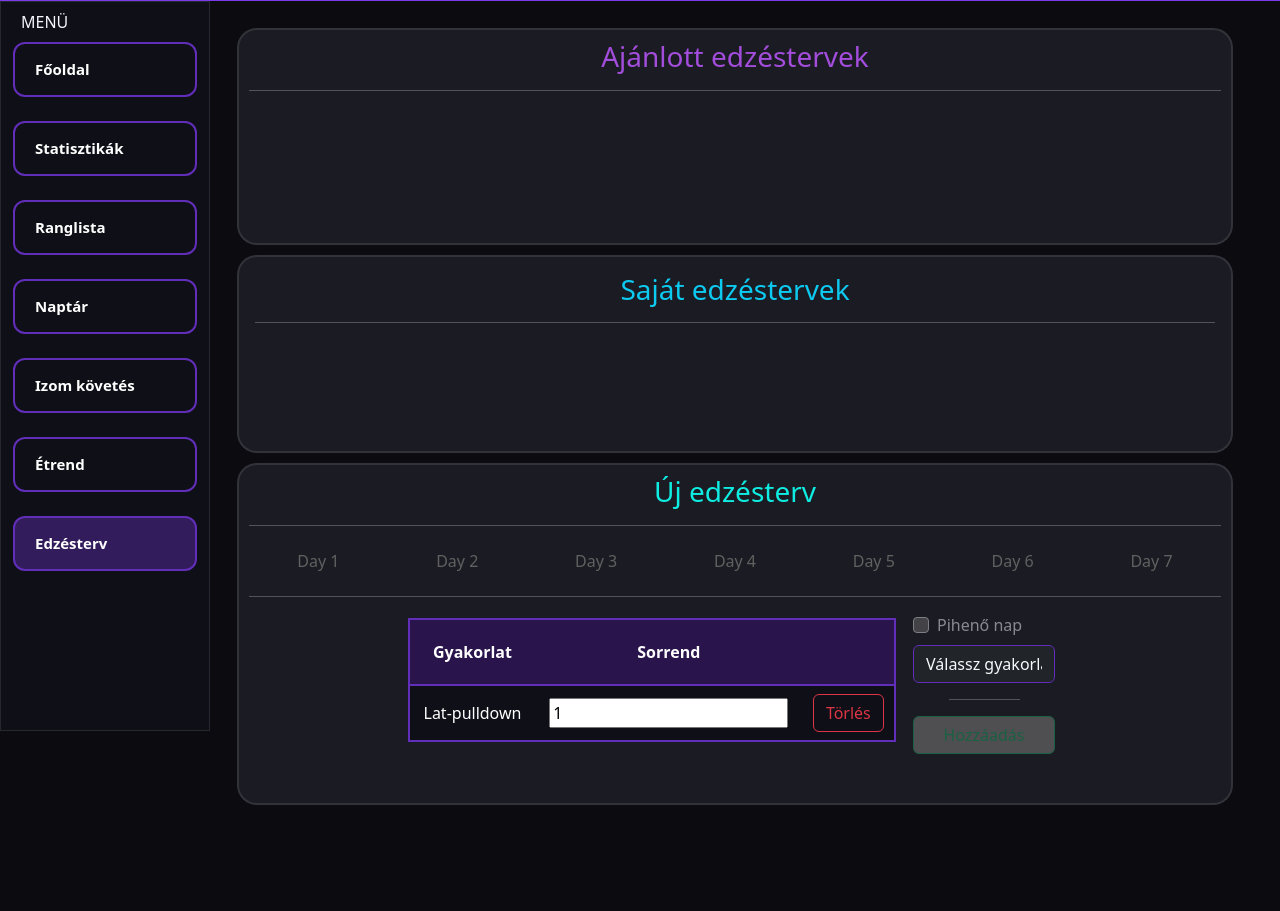
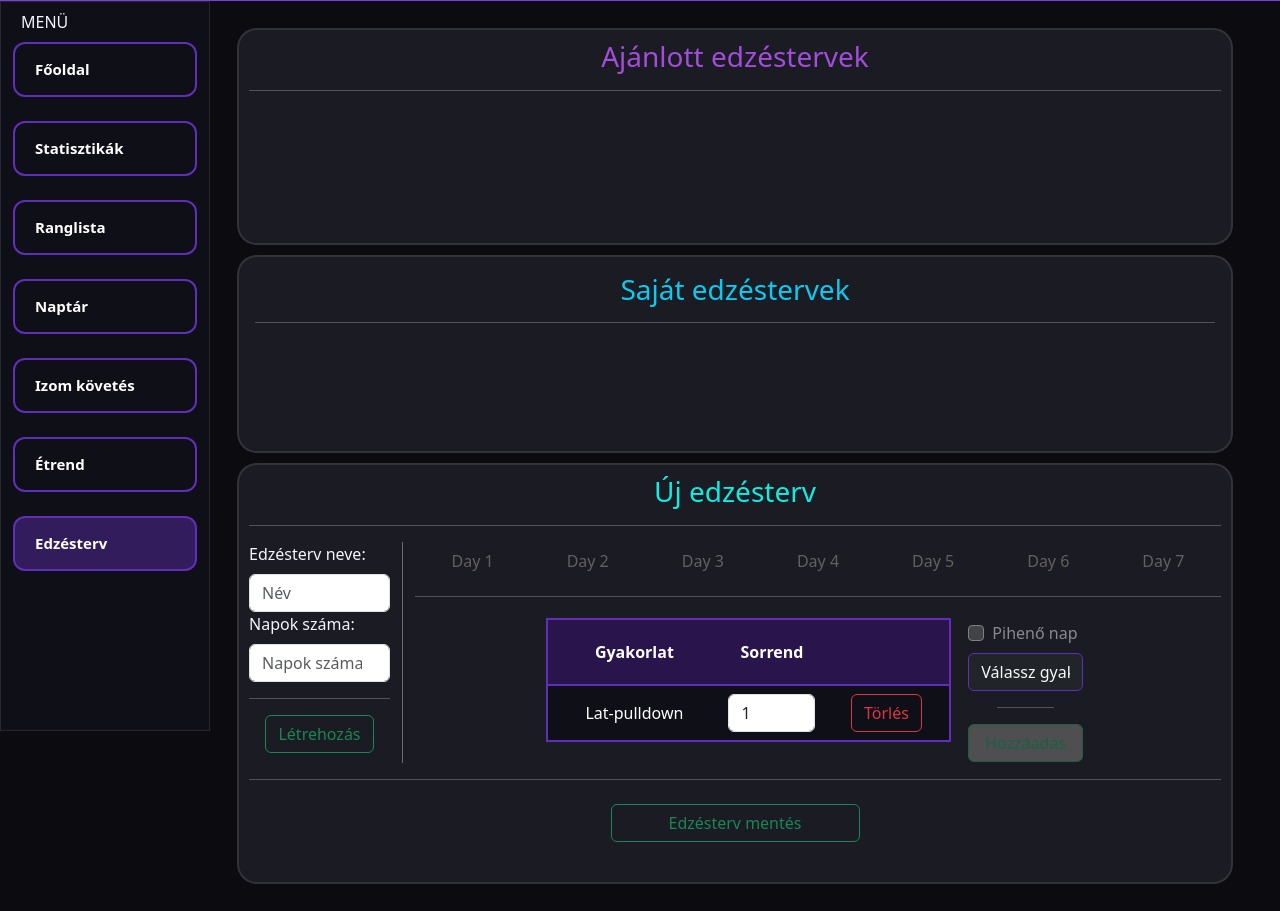
Before and after one commit to sz-ol1ver/MuscleMind, a plain HTML site: page MuscleMind/frontend/html/workout.html in a window 1280 px wide. Shown: the part 69-980 px from the top of the page. Before the commit the page ends 901 px from the top, so only its background shows below. Drawn offline with Linux system fonts and the light colour scheme.

Commit message:
workout frontend update

```diff
--- a/MuscleMind/frontend/css/workout.css
+++ b/MuscleMind/frontend/css/workout.css
@@ -82,3 +82,16 @@ input:disabled{
 .day-box{
     color: #616161;
 }
+.routine-main-data{
+    border-right: 1px solid rgb(109, 109, 109);
+}
+@media only screen and (max-width: 799px) {
+    .routine-main-data{
+        border-right: none !important;
+    }
+}
+@media only screen and (min-width: 800px) and (max-width:767px) {
+    .routine-main-data{
+        border-right: none !important;
+    }
+}
--- a/MuscleMind/frontend/html/workout.html
+++ b/MuscleMind/frontend/html/workout.html
@@ -184,6 +184,17 @@
                                     </h3>
                                 </div>
                                 <hr>
+                                <div class="row">
+                                    <div class="routine-main-data col-12 col-sm-12 col-md-3 col-lg-2 col-xl-2">
+                                        <label for="routine-name" class="form-label">Edzésterv neve:</label>
+                                        <input type="text" name="routine-name" id="routine-name" placeholder="Név" class="form-control">
+                                        <label for="routine-day" class="form-label">Napok száma:</label>
+                                        <input type="number" name="routine-day" id="routine-day" placeholder="Napok száma" class="form-control" min="1" max="7">
+                                        <hr>
+                                        <input type="button" value="Létrehozás" class="btn btn-outline-success d-block mx-auto mt-3">
+                                    </div>
+                                    <hr class="d-md-none d-lg-none d-xl-none mt-3">
+                                    <div class="col-12 col-sm-12 col-md-9 col-lg-10 col-xl-10">
                                         <div class="day-selector d-flex justify-content-around align-self-center flex-wrap">
                                             <button type="button" id="day-1" class="day-box btn">Day 1</button>
                                             <button type="button" id="day-2" class="day-box btn">Day 2</button>
@@ -207,13 +218,14 @@
                                                     <tbody id="exercise">
                                                         <tr>
                                                             <td>Lat-pulldown</td>
-                                                    <td><input type="number" name="sorrend" id="lat" value="1" min="1"></td>
+                                                            <td class="w-25"><input type="number" class="form-control d-block mx-auto" name="sorrend" id="lat" value="1" min="1"></td>
                                                             <td><input type="button" value="Törlés" class="btn btn-outline-danger"></td>
                                                         </tr>
                                                     </tbody>
                                                 </table>
                                             </div>
-                                    <div class="routine-data col-10 col-sm-10 col-md-3 col-lg-3 col-xl-2">
+                                            <hr class="mt-4 d-lg-none d-xl-none d-md-none">
+                                            <div class="routine-data mt-2 col-10 col-sm-10 col-md-3 col-lg-3 col-xl-2">
                                                 <div class="form-check">
                                                     <input class="form-check-input" type="checkbox" value="1" id="rest">
                                                     <label class="form-check-label" for="rest">
@@ -232,6 +244,12 @@
                                         </div>
                                     </div>
                                 </div>
+                                <hr>
+                                <div class="row mt-4">
+                                    <input type="button" value="Edzésterv mentés" class="btn btn-outline-success w-25 d-block mx-auto">
+                                </div>
+                            </div>
+                        </div>
                     </div>
                 </div>
             </div>
```
Lines whose indentation alone changed are shown as unchanged.
